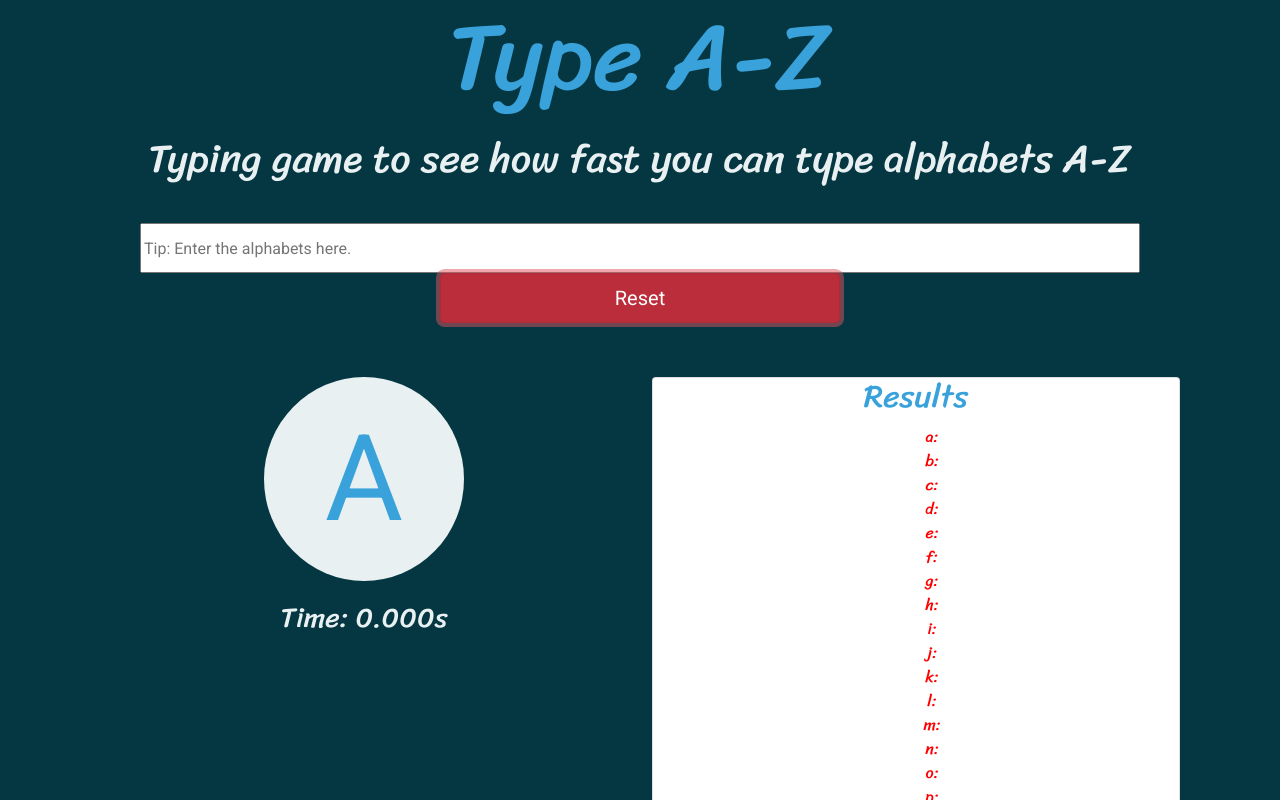
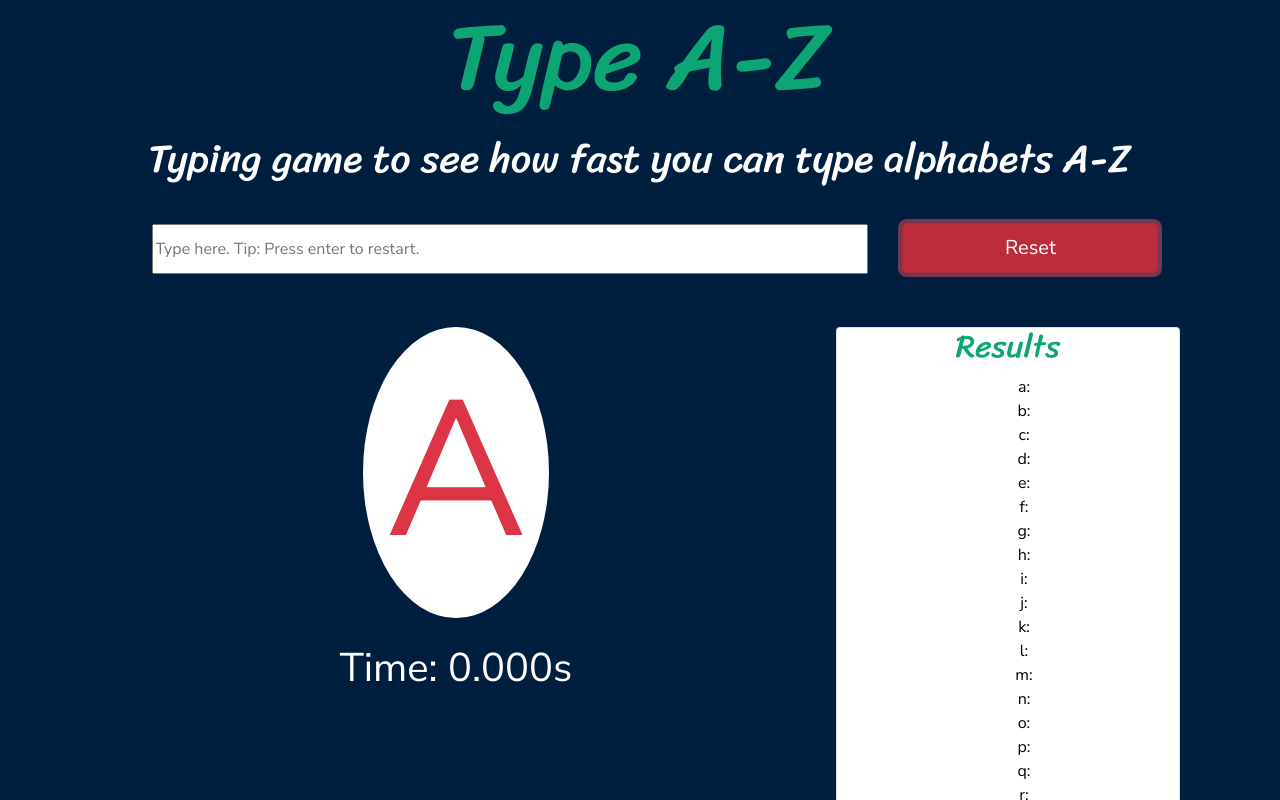
Before and after one commit to samyak-uttam/Type-A-Z, a plain HTML site: page index.html in a window 1280 px wide. Both pictures are taken after a click on the button "Reset". Shown: the top 800 px of the page. Drawn offline with nearby package versions, Linux system fonts and the light colour scheme.

Commit message:
Implementation completed

```diff
--- a/index.html
+++ b/index.html
@@ -8,7 +8,7 @@
   <!-- Google Fonts -->
   <link rel="preconnect" href="https://fonts.googleapis.com">
   <link rel="preconnect" href="https://fonts.gstatic.com" crossorigin>
-  <link href="https://fonts.googleapis.com/css2?family=Roboto&family=Sriracha&display=swap" rel="stylesheet">
+  <link href="https://fonts.googleapis.com/css2?family=Nunito+Sans&family=Sriracha&display=swap" rel="stylesheet">
 
   <!-- CSS Stylesheets -->
   <link href="https://cdn.jsdelivr.net/npm/bootstrap@5.1.3/dist/css/bootstrap.min.css" rel="stylesheet" integrity="sha384-1BmE4kWBq78iYhFldvKuhfTAU6auU8tT94WrHftjDbrCEXSU1oBoqyl2QvZ6jIW3" crossorigin="anonymous">
@@ -21,47 +21,47 @@
     <h1 class="website-name">Type A-Z</h1>
     <h3 class="website-explanation">Typing game to see how fast you can type alphabets A-Z</h3>
     <div class="input-reset">
-      <input class="alphabet-input" type="text" name="" value="" placeholder="Tip: Enter the alphabets here.">
+      <input class="alphabet-input" type="text" name="" value="" placeholder="Type here. Tip: Press enter to restart.">
       <button class="btn btn-danger btn-lg reset-button" type="button" name="button">Reset</button>
     </div>
   </section>
 
   <section id="middle">
     <div class="row">
-      <div class="col-lg-6">
+      <div class="col-lg-8">
         <h1 class="next-alphabet">A</h1>
-        <h3 class="time">Time: 0.000s</h3>
+        <p class="time">Time: 0.000s</p>
       </div>
-      <div class="col-lg-6">
+      <div class="col-lg-4">
         <div class="card results">
           <h2>Results</h2>
           <ul>
-            <li>a: </li>
-            <li>b: </li>
-            <li>c: </li>
-            <li>d: </li>
-            <li>e: </li>
-            <li>f: </li>
-            <li>g: </li>
-            <li>h: </li>
-            <li>i: </li>
-            <li>j: </li>
-            <li>k: </li>
-            <li>l: </li>
-            <li>m: </li>
-            <li>n: </li>
-            <li>o: </li>
-            <li>p: </li>
-            <li>q: </li>
-            <li>r: </li>
-            <li>s: </li>
-            <li>t: </li>
-            <li>u: </li>
-            <li>v: </li>
-            <li>w: </li>
-            <li>x: </li>
-            <li>y: </li>
-            <li>z: </li>
+            <li class="a">a: </li>
+            <li class="b">b: </li>
+            <li class="c">c: </li>
+            <li class="d">d: </li>
+            <li class="e">e: </li>
+            <li class="f">f: </li>
+            <li class="g">g: </li>
+            <li class="h">h: </li>
+            <li class="i">i: </li>
+            <li class="j">j: </li>
+            <li class="k">k: </li>
+            <li class="l">l: </li>
+            <li class="m">m: </li>
+            <li class="n">n: </li>
+            <li class="o">o: </li>
+            <li class="p">p: </li>
+            <li class="q">q: </li>
+            <li class="r">r: </li>
+            <li class="s">s: </li>
+            <li class="t">t: </li>
+            <li class="u">u: </li>
+            <li class="v">v: </li>
+            <li class="w">w: </li>
+            <li class="x">x: </li>
+            <li class="y">y: </li>
+            <li class="z">z: </li>
           </ul>
         </div>
       </div>
@@ -69,7 +69,7 @@
   </section>
 
   <footer id="footer">
-    <p>Created by <a href="https://github.com/samyak-uttam">Samyak Uttam</a></p>
+    <p>Created by <a class="link-info" href="https://github.com/samyak-uttam">Samyak Uttam</a></p>
   </footer>
 
   <script src="https://ajax.googleapis.com/ajax/libs/jquery/3.6.0/jquery.min.js"></script>
--- a/index.js
+++ b/index.js
@@ -1,13 +1,56 @@
-var alphabets = ['A', 'B', 'C', 'D', 'E', 'F', 'G', 'H', 'I', 'J', 'K', 'L', 'M', 'N', 'O', 'P', 'Q', 'R', 'S', 'T', 'U', 'V', 'W', 'X', 'Y', 'Z', '✓'];
-var cur = 0;
+var alphabets = ['a', 'b', 'c', 'd', 'e', 'f', 'g', 'h', 'i', 'j', 'k', 'l', 'm', 'n', 'o', 'p', 'q', 'r', 's', 't', 'u', 'v', 'w', 'x', 'y', 'z', '✓'];
+var ind = 0, prevTime, stopwatchInterval, elapsedTime = 0;
 
 $(".alphabet-input").keypress(function(event) {
-  if(event.key.toUpperCase() === alphabets[cur]) {
-    $(".next-alphabet").text(alphabets[++cur]);
+  if (event.key.toLowerCase() === alphabets[ind]) {
+    $(".next-alphabet").text(alphabets[++ind].toUpperCase());
+    if (!stopwatchInterval) {
+      stopwatchInterval = setInterval(function() {
+        if (!prevTime)
+          prevTime = Date.now();
+        elapsedTime = Date.now() - prevTime;
+        $(".time").text("Time: " + getTime());
+      }, 50);
+    }
+    if (ind == 26)
+      stopTime();
+    $("." + alphabets[ind - 1]).text(alphabets[ind - 1] + ": " + getTime());
   }
 });
 
 $(".reset-button").click(function() {
+  reset();
+});
+
+$(document).keypress(function(event) {
+  if (event.which == 13)
+    reset();
+});
+
+function getTime() {
+  var tempTime = elapsedTime;
+  var milliseconds = tempTime % 1000;
+  tempTime = Math.floor(tempTime / 1000);
+  var seconds = tempTime % 60;
+  var zeros = new Array(3 - milliseconds.toString().length + 1).join('0');
+  return seconds + "." + zeros + milliseconds + "s";
+}
+
+function reset() {
   $(".alphabet-input").val("");
-  $(".next-alphabet").text(alphabets[cur = 0]);
-});
+  $(".next-alphabet").text(alphabets[ind = 0].toUpperCase());
+  stopTime();
+  elapsedTime = 0;
+  $(".time").text("Time: " + getTime());
+  $("li").map(function() {
+    $(this).text($(this).attr("class") + ":");
+  });
+}
+
+function stopTime() {
+  if (stopwatchInterval) {
+    clearInterval(stopwatchInterval);
+    stopwatchInterval = null;
+  }
+  prevTime = null;
+}
--- a/styles.css
+++ b/styles.css
@@ -1,18 +1,23 @@
 /* HTML Tags */
 body {
-  background-color: #053742;
-  color: #E8F0F2;
+  background-color: #001F3F;
+  color: white;
+  font-family: "Nunito Sans", sans-serif;
   text-align: center;
-  font-family: "Sriracha", cursive;
+}
+
+h1, h2, h3, h4, h5, h6 {
+  font-family: 'Sriracha', cursive;
 }
 
 ul {
   list-style-type: none;
-  color: red;
+  color: black;
 }
 
+/* Title Section */
 .website-name {
-  color: #39A2DB;
+  color: #0DA574;
   font-size: 6rem;
 }
 
@@ -23,39 +28,41 @@ ul {
 
 .alphabet-input {
   height: 50px;
-  width: 1000px;
+  width: 56%;
   margin: 0 30px;
 }
 
 .reset-button {
   height: 50px;
-  width: 400px;
+  width: 20%;
   margin-bottom: 4px;
 }
 
+.input-reset {
+  font-family: "Nunito Sans", sans-serif;
+}
+
+/* Middle Section */
+#middle {
+  margin: 50px 100px;
+}
+
 .next-alphabet {
-  background-color: #E8F0F2;
+  background-color: white;
   border-radius: 100%;
-  color: #39A2DB;
-  font-size: 7.5rem;
-  width: 200px;
+  color: #dc3545;
+  font-size: 12rem;
+  font-family: "Nunito Sans", sans-serif;
+  margin: auto;
   padding: 30px 0;
-  margin: auto;
-  font-family: "Roboto", sans-serif;
+  width: 26%;
 }
 
 .time {
   margin: 20px 0;
+  font-size: 2.5rem;
 }
 
 .results {
-  color: #39A2DB;
+  color: #0DA574;
 }
-
-.input-reset {
-  font-family: "Roboto", sans-serif;
-}
-
-#middle {
-  margin: 50px 100px;
-}
```
